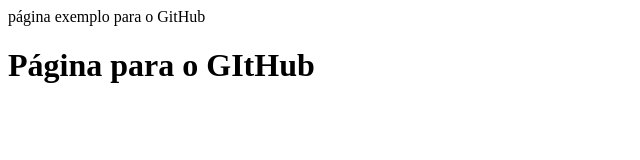
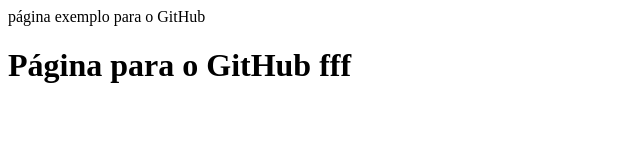
Before and after one commit to FelipeFFer/aula021, a plain HTML site: page index.html in a window 1280 px wide. Shown: the whole page, without its empty margins (0-640 px from the left). Drawn offline with Linux system fonts and the light colour scheme.

Commit message:
adicionei fff

```diff
--- a/index.html
+++ b/index.html
@@ -1,6 +1,6 @@
 <html>
 <head> página exemplo para o GitHub </head>
 <body>
-<h1>Página para o GItHub</h1>
+<h1>Página para o GitHub fff</h1>
 </body>
 </html>
```
